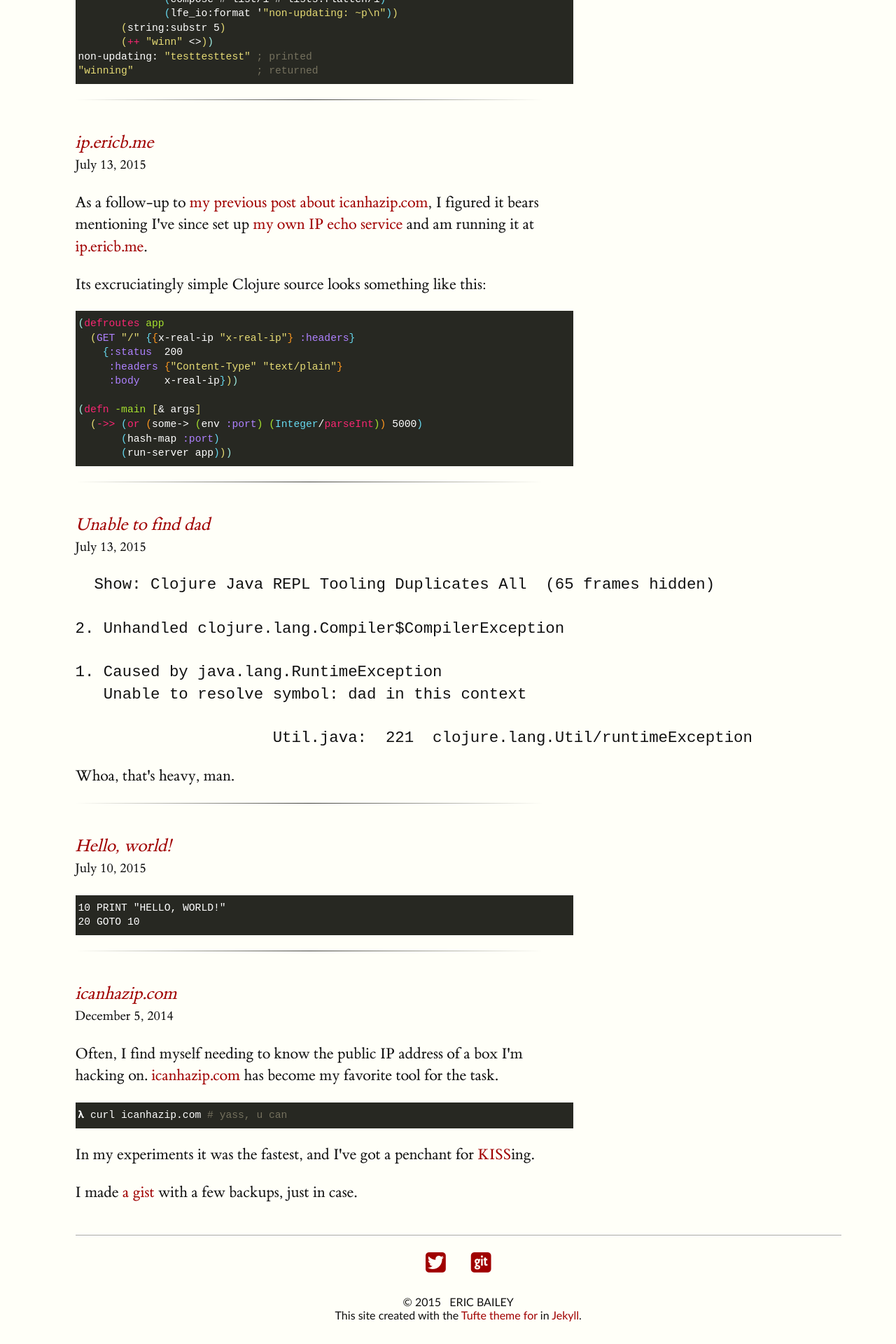
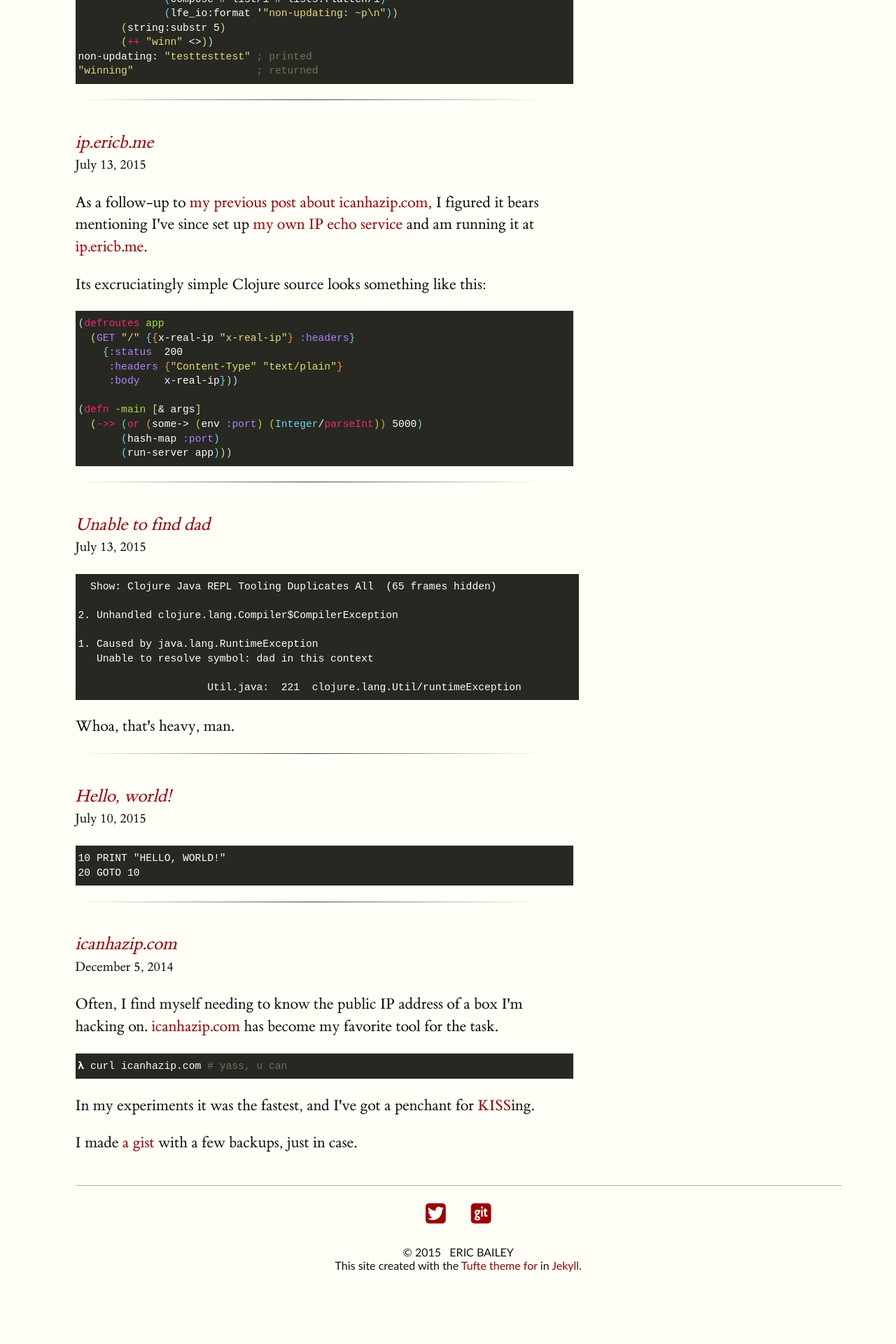
Before and after one commit to yurrriq/blorg, a Jekyll site: the page built from index.html, in a window 1280 px wide. Shown: the part 1360-3280 px from the top of the page at 70% size. Built offline with Jekyll 4.4.1, drawn with Linux system fonts in a browser that asks for light colours; Markdown is read by kramdown in place of the engine named in the settings; after the commit the page ends 3209 px from its top, so only the background shows below that.

Commit message:
Fixes #2

```diff
--- a/css/tufte.css
+++ b/css/tufte.css
@@ -618,15 +618,15 @@ span.newthought {
 .src:before {
   color: black;
 }
-.src {
+.src, .example {
   color: white;
   background: #272822; /* #1d1e19; */
 }
-.org-src-container {
+.org-src-container, .example {
   font-size: 11pt;
   width: 48.5em;
 }
-.org-src-container pre {
+.org-src-container pre, .example {
   padding: .5rem .25rem;
 }
 /*-- End EB org src config --*/
```
